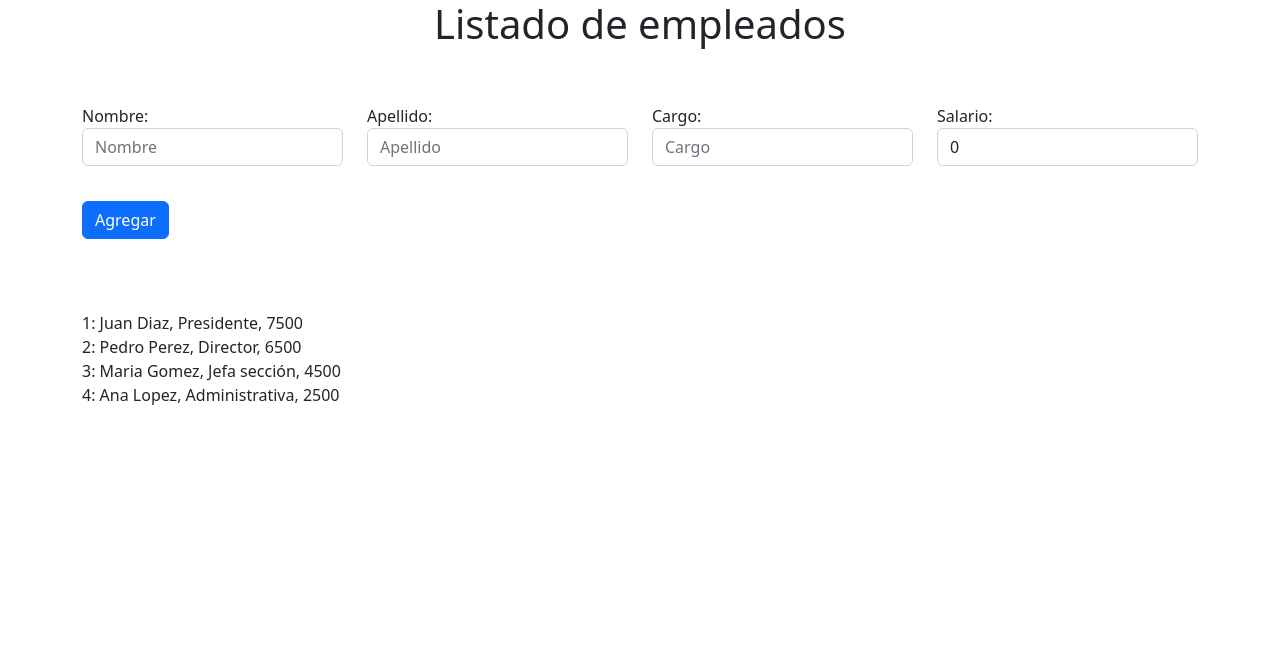
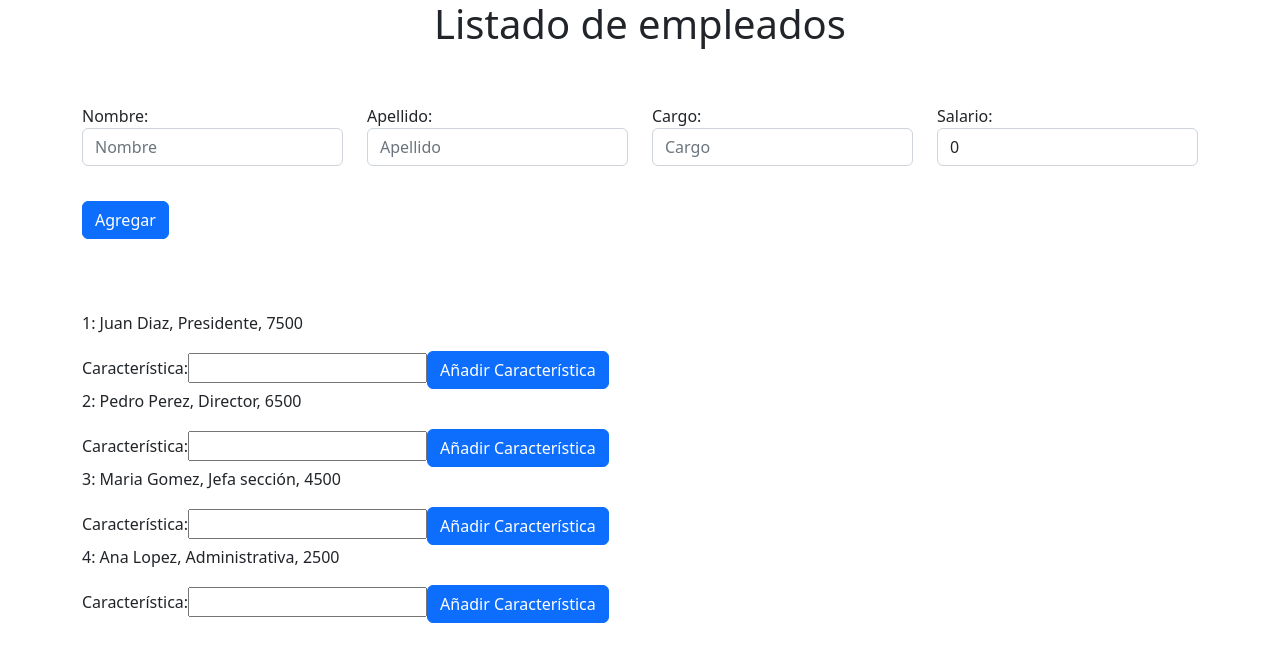
Before and after one commit to Romskul/Formulario_Angular_Empleados, an Angular app: page / in a window 1280 px wide. Shown: the top 662 px of the page. Built offline with nearby package versions, Linux system fonts and the light colour scheme.

Commit message:
añadida funcionalidad @output con caracteristicas adicionales

```diff
--- a/src/app/app.component.html
+++ b/src/app/app.component.html
@@ -23,7 +23,7 @@
 
     <div class="form-group col-md-3">
       <label for="salario">Salario:</label>
-      <input type="number" class="form-control" name="salario" id="salario" placeholder="Salario" [(ngModel)]="cuadroSalario">
+      <input type="text" class="form-control" name="salario" id="salario" placeholder="Salario" [(ngModel)]="cuadroSalario">
     </div>
 
 
--- a/src/app/app.module.ts
+++ b/src/app/app.module.ts
@@ -4,11 +4,13 @@ import { BrowserModule } from '@angular/platform-browser';
 
 import { AppComponent } from './app.component';
 import { EmpleadoHijoCComponent } from './empleado-hijo-c/empleado-hijo-c.component';
+import { CaracteristicasEmpleadoCComponent } from './caracteristicas-empleado-c/caracteristicas-empleado-c.component';
 
 @NgModule({
   declarations: [
     AppComponent,
-    EmpleadoHijoCComponent
+    EmpleadoHijoCComponent,
+    CaracteristicasEmpleadoCComponent
   ],
   imports: [
     BrowserModule,
--- /dev/null
+++ b/src/app/caracteristicas-empleado-c/caracteristicas-empleado-c.component.html
@@ -0,0 +1,3 @@
+<label>Característica:</label>
+<input type="text" #nuevaCaracteristica>
+<button type="button" (click)="agregaCaracteristicas(nuevaCaracteristica.value)" class="btn btn-primary">Añadir Característica</button>
--- /dev/null
+++ b/src/app/caracteristicas-empleado-c/caracteristicas-empleado-c.component.ts
@@ -0,0 +1,21 @@
+import { Component, EventEmitter, OnInit, Output } from '@angular/core';
+
+@Component({
+  selector: 'app-caracteristicas-empleado-c',
+  templateUrl: './caracteristicas-empleado-c.component.html',
+  styleUrls: ['./caracteristicas-empleado-c.component.css']
+})
+export class CaracteristicasEmpleadoCComponent implements OnInit {
+
+  @Output() caracteristicasEmpleados = new EventEmitter<string>();
+
+  constructor() { }
+
+  ngOnInit(): void {
+  }
+
+  agregaCaracteristicas(value: string) {
+    this.caracteristicasEmpleados.emit(value);
+  }
+
+}
--- a/src/app/empleado-hijo-c/empleado-hijo-c.component.html
+++ b/src/app/empleado-hijo-c/empleado-hijo-c.component.html
@@ -1,7 +1,9 @@
 
 
 <div class="container">
+
     <div class="row">
+
       <div class="col">
 
         <div>
@@ -9,6 +11,15 @@
           {{indice+1}}: {{empleadoDeLista.nombre}} {{empleadoDeLista.apellido}}, {{empleadoDeLista.cargo}}, {{empleadoDeLista.salario}}
 
         </div>
+
+        <ul style="list-style: none;">
+            <li *ngFor="let caracteristica of arrayCaracteristicas">{{caracteristica}}</li>
+        </ul>
+        <app-caracteristicas-empleado-c (caracteristicasEmpleados)="agregarCaracteristica($event)"></app-caracteristicas-empleado-c>
+
       </div>
+
+
     </div>
+
   </div>
--- a/src/app/empleado-hijo-c/empleado-hijo-c.component.ts
+++ b/src/app/empleado-hijo-c/empleado-hijo-c.component.ts
@@ -13,6 +13,13 @@ export class EmpleadoHijoCComponent implements OnInit {
 
   @Input() indice:number;
 
+
+  arrayCaracteristicas = [''];
+
+  agregarCaracteristica(nuevaCaracteristica: string) {
+    this.arrayCaracteristicas.push(nuevaCaracteristica);
+  }
+
   constructor() { }
 
   ngOnInit(): void {
```
Also changed, not shown: src/app/caracteristicas-empleado-c/caracteristicas-empleado-c.component.css (added), 1 other file (tests, documents, lock files or other folders).
